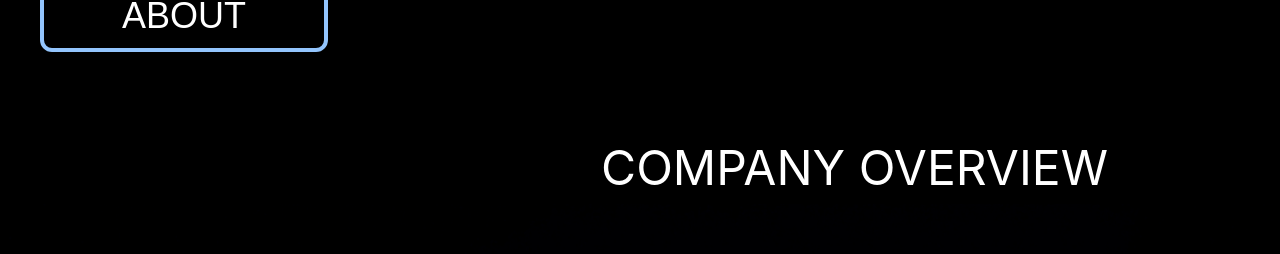
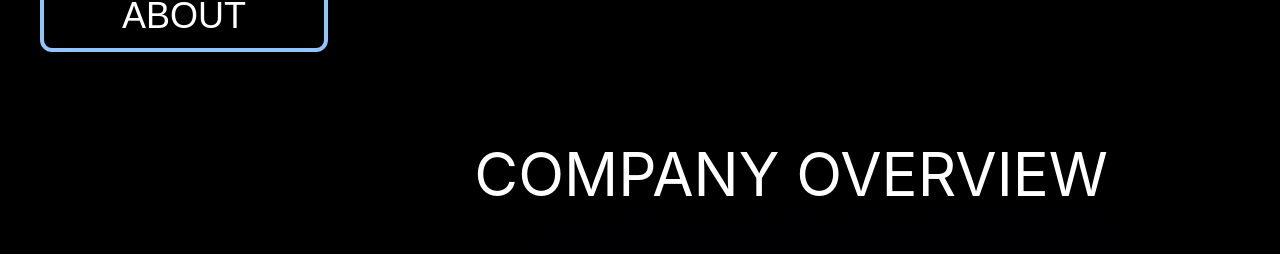
Before and after one commit to raimieltan/progenitor, a React (Create React App) app in the folder client/: page /about in a window 1280 px wide. Shown: the part 386-640 px from the top of the page. Built offline with nearby package versions, Linux system fonts and the light colour scheme.

Commit message:
feat: change font size on section titles

```diff
--- a/client/src/pages/About.jsx
+++ b/client/src/pages/About.jsx
@@ -15,7 +15,7 @@ function About() {
                 </div>
 
                 <div className="p-3 w-100 text-right mr-40 mt-20">
-                  <h1 className="text-white font-ox-bold text-5xl">COMPANY OVERVIEW</h1>
+                  <h1 className="text-white font-ox-bold text-6xl">COMPANY OVERVIEW</h1>
                 </div>
 
                 <div className="relative">
@@ -44,7 +44,7 @@ function About() {
 
                 <div className="relative">
                   <div className="absolute z-30 p-3 w-100 text-left ml-20 mt-20 flex items-start">
-                    <h1 className="text-white font-ox-bold text-5xl">HISTORY</h1>
+                    <h1 className="text-white font-ox-bold text-6xl">HISTORY</h1>
                   </div>
 
                   <div className="flex items-end w-full">
```
